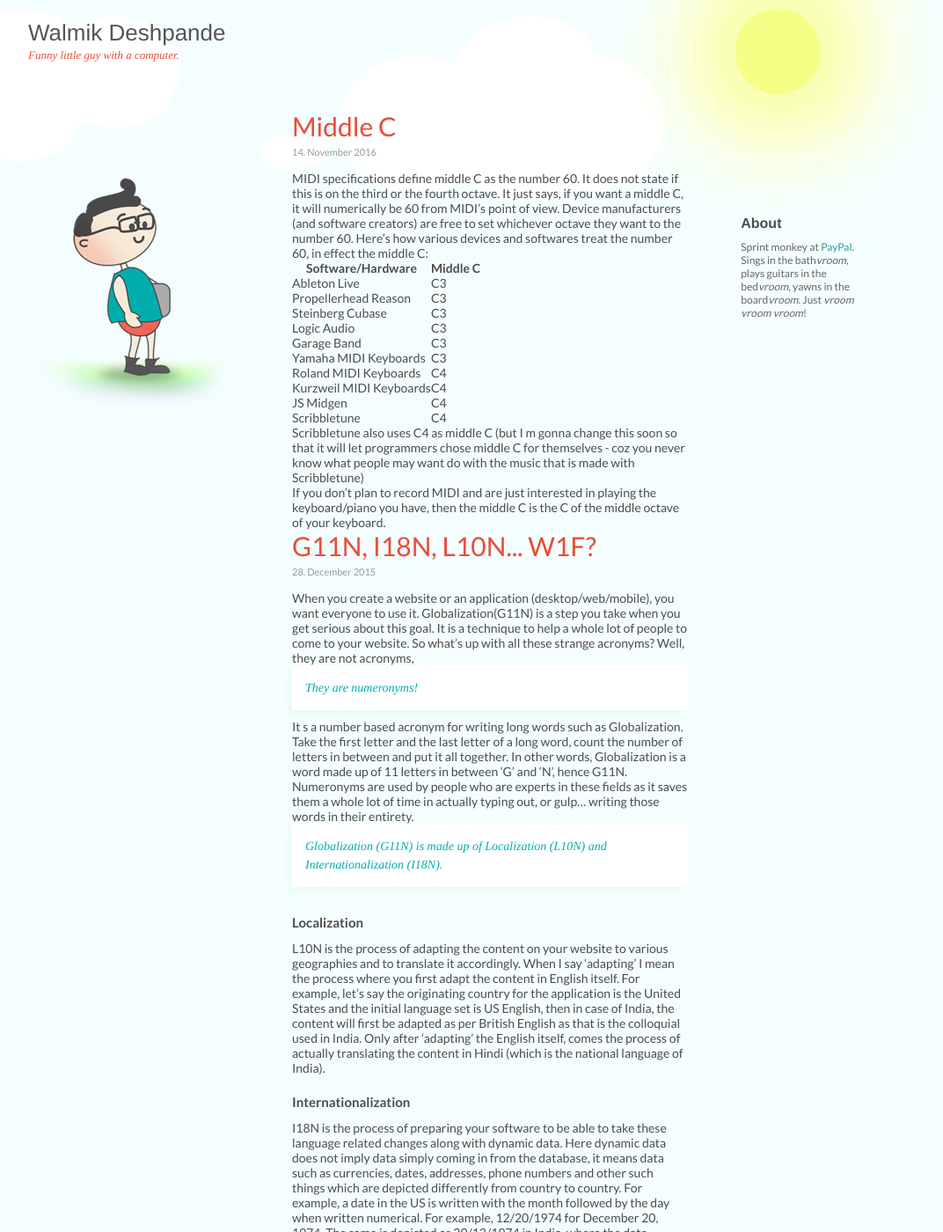
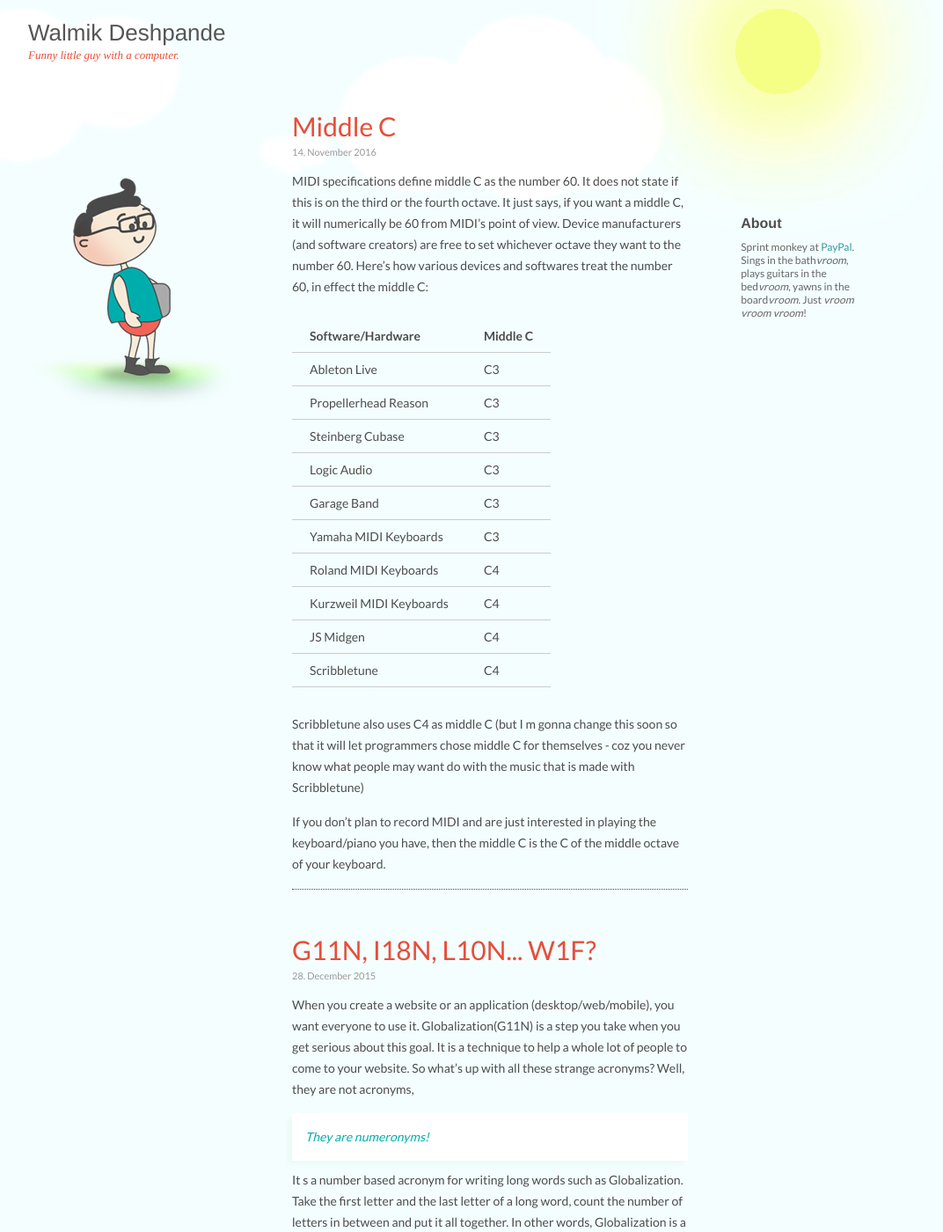
Before and after one commit to walmik/blog, a Jekyll site: the page built from index.md, in a window 1280 px wide and 1400 px high. Shown: the whole window at 88% size, without its empty margins (128-1200 px from the left). Built offline with Jekyll 4.4.1, drawn with Linux system fonts in a browser that asks for light colours.

Commit message:
Improve style & layout

```diff
--- a/_includes/header.html
+++ b/_includes/header.html
@@ -1,4 +1,5 @@
 <!doctype html>
+<html dir="ltr" lang="en-US">
 	<head>
 
 		<!-- Meta -->
@@ -20,3 +21,4 @@
 		<link rel="stylesheet" href="{{ "/assets/style.css" | prepend: site.baseurl }}">
 
 	</head>
+	<body class="home blog">
--- a/_layouts/home.html
+++ b/_layouts/home.html
@@ -14,9 +14,11 @@
 
 		<div id="content">
 			{% for post in site.posts %}
-				<h2><a href="{{ post.url }}">{{ post.title }}</a></h2>
-				<div class="post-date">{{ post.date | date: '%d. %B %Y' }}</div>
-				<div>{{ post.content }}</div>
+				<div class="post">
+					<h2><a href="{{ post.url }}">{{ post.title }}</a></h2>
+					<div class="post-date">{{ post.date | date: '%d. %B %Y' }}</div>
+					<div>{{ post.content }}</div>
+				</div>
 			{% endfor %}
 		</div>
 
--- a/assets/style.css
+++ b/assets/style.css
@@ -357,6 +357,7 @@ ul.sidebar li.widget_recent_comments ul#recentcomments li.recentcomments {
 ul.sidebar li.widget_recent_comments ul#recentcomments li.recentcomments a {
 	padding: 0px 0px 12px 0px;
 }
+
 /* --- Calendar Widget --- */
 table#wp-calendar caption {
 	font-family: Times, serif;
@@ -457,22 +458,18 @@ pre {
 	float: none;
 	margin: 10px 0px;
 }
-#content>table {
+#content table {
 	margin:10px 0px 30px 0px;
 }
-#content>table tr {
-	border-bottom:1px solid #4C4C4C;
+#content table tr {
+	border-bottom:1px solid #ccc;
 }
-#content>table tr th {
+#content table tr th {
 	padding: 10px 20px 10px 20px;
-	border-top:1px solid #4C4C4C;
-	border-left:1px solid #4C4C4C;
-	border-right:1px solid #4C4C4C;
+	text-align: left;
 }
-#content>table tr td {
+#content table tr td {
 	padding: 10px 20px 10px 20px;
-	border-left:1px solid #4C4C4C;
-	border-right:1px solid #4C4C4C;
 }
 #content img {
 	max-width: 100%;
```
Lines whose indentation alone changed are shown as unchanged.
